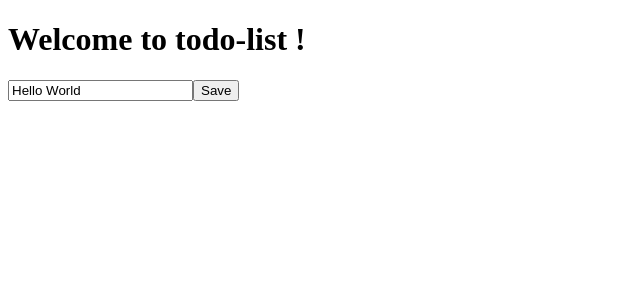
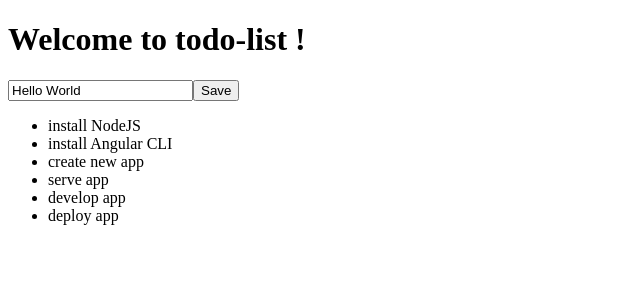
Before and after one commit to berbua/ng-to-do-list, an Angular app: page / in a window 1280 px wide. Shown: the top 300 px of the page, without its empty margins (0-640 px from the left). Built offline with nearby package versions, Linux system fonts and the light colour scheme.

Commit message:
feat: Add list of elements

```diff
--- a/src/app/app.component.html
+++ b/src/app/app.component.html
@@ -2,3 +2,9 @@
   Welcome to {{ title }} !
 </h1>
 <app-input-button-unit></app-input-button-unit>
+
+<ul>
+  <li *ngFor="let todoItem of todoList">
+    {{ todoItem.title }}
+  </li>
+</ul>
--- a/src/app/app.component.ts
+++ b/src/app/app.component.ts
@@ -7,4 +7,12 @@
 })
 export class AppComponent {
   title = 'todo-list';
+  todoList = [
+    { title: 'install NodeJS' },
+    { title: 'install Angular CLI' },
+    { title: 'create new app' },
+    { title: 'serve app' },
+    { title: 'develop app' },
+    { title: 'deploy app' }
+  ];
 }
```
